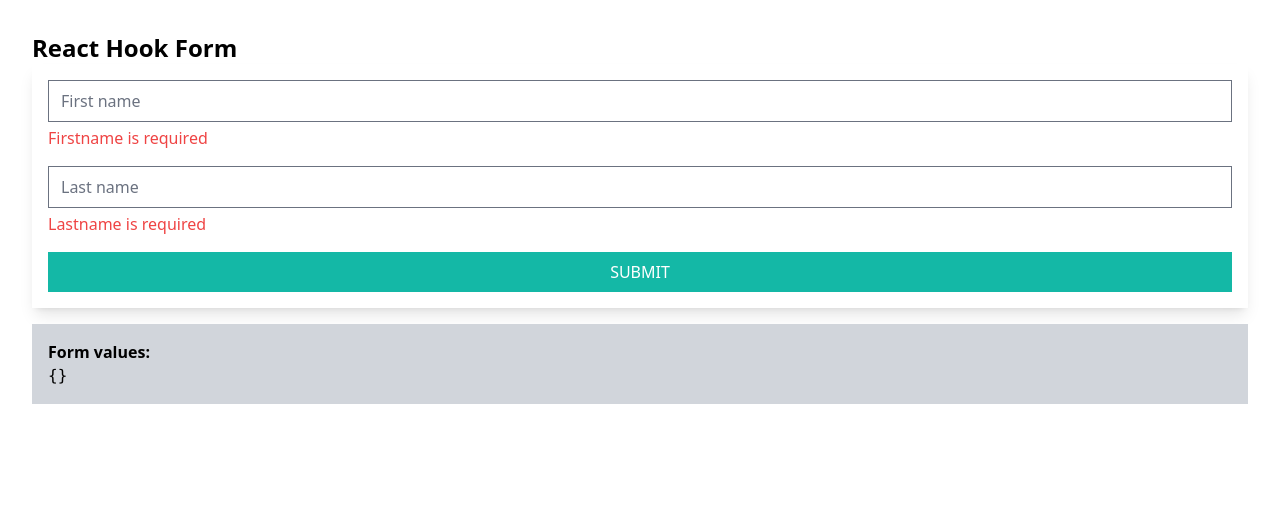
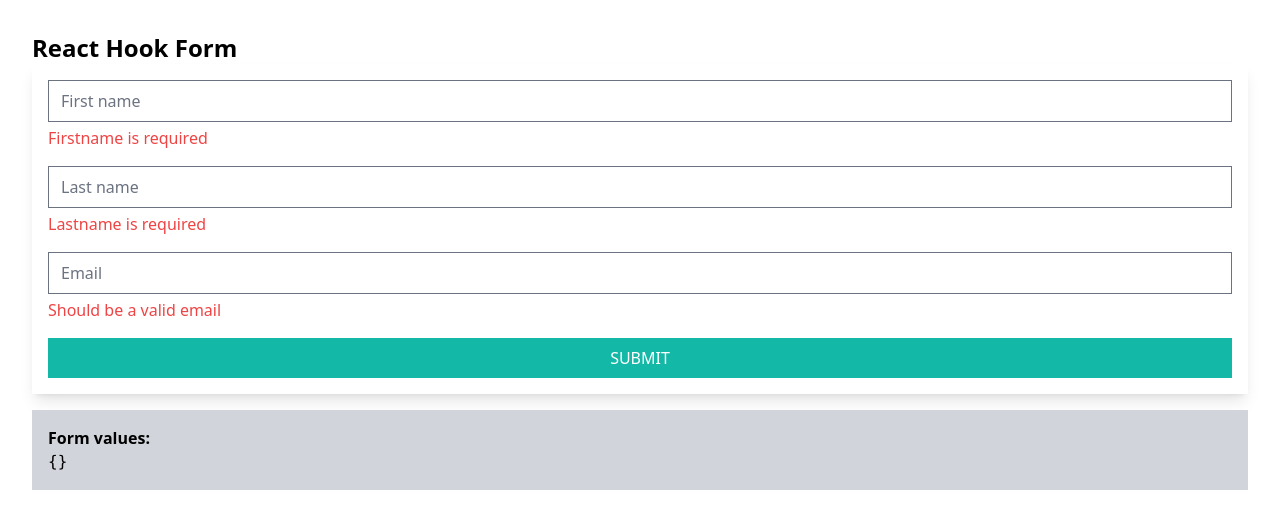
Before and after one commit to luizfiorentino/react-hook-form-tutorial, a React (Vite) app: page / in a window 1280 px wide. Shown: the top 528 px of the page. Built offline with nearby package versions, Linux system fonts and the light colour scheme.

Commit message:
init with email field

```diff
--- a/src/App.jsx
+++ b/src/App.jsx
@@ -24,6 +24,15 @@ function App() {
           />
           <p className='text-red-500 inline-flex'>Lastname is required</p>
         </div>
+        <div className='flex flex-col  items-start space-y-1 '>
+          <input
+            type='text'
+            name='email'
+            className='min-w-full'
+            placeholder='Email'
+          />
+          <p className='text-red-500 inline-flex'>Should be a valid email</p>
+        </div>
         <button className='bg-teal-500 hover:bg-teal-600 active:bg-teal-500 py-2 px-3 text-white uppercase'>
           submit
         </button>
```
